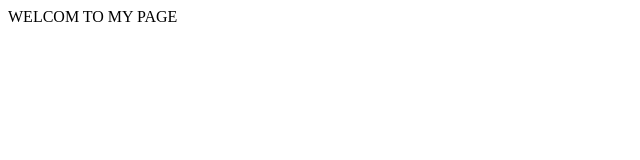
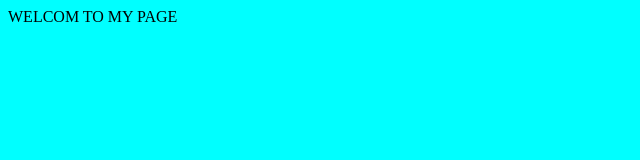
Before and after one commit to Lunad3/HideAndSeek, a website: page public/html/index.html in a window 1280 px wide. Shown: the whole page, without its empty margins (0-640 px from the left). Drawn offline with Linux system fonts and the light colour scheme; files that its build step writes are made by us from their sources.

Commit message:
successfully linked css to html page check index.html for correct syntax

```diff
--- a/public/html/index.html
+++ b/public/html/index.html
@@ -2,10 +2,10 @@
 <html lang="en">
 <head>
     <meta charset="UTF-8">
+    <title>WELCOM TO MY PAGE</title>
     <meta name="viewport" content="width=device-width, initial-scale=1.0">
     <meta http-equiv="X-UA-Compatible" content="ie=edge">
-    <link rel="stylesheet" href="/css/styles.css">
-    <title>WELCOM TO MY PAGE</title>
+    <link rel="stylesheet" href="css/style.css">
 </head>
 <body>
     WELCOM TO MY PAGE
```
